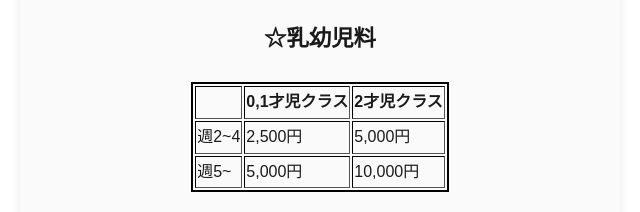
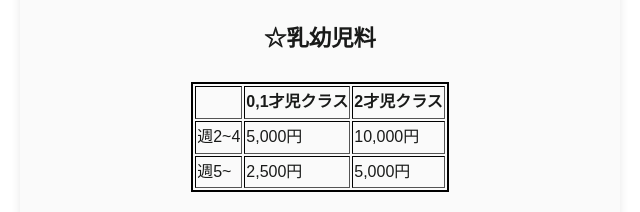
Before and after one commit to Nijiirokids/Homepage, a plain HTML site: page index.html in a window 1280 px wide. Shown: the part 3958-4170 px from the top of the page, 320-960 px from the left. Drawn offline with Linux system fonts and the light colour scheme; a web font is replaced by a local one.

Commit message:
Update index.html

```diff
--- a/index.html
+++ b/index.html
@@ -96,8 +96,8 @@
         <h3>☆乳幼児料</h3>
         <table id="pricetable" border="1">
             <tr><th></th><th>0,1才児クラス</th><th>2才児クラス</th></tr>
-            <tr><td>週2~4</td><td>2,500円</td><td>5,000円</td></tr>
-            <tr><td>週5~</td><td>5,000円</td><td>10,000円</td></tr>
+            <tr><td>週2~4</td><td>5,000円</td><td>10,000円</td></tr>
+            <tr><td>週5~</td><td>2,500円</td><td>5,000円</td></tr>
         </table>
         <h3>一時預かり料金</h3>
         時間、年齢によって異なります。(兄弟割引あり)
```
